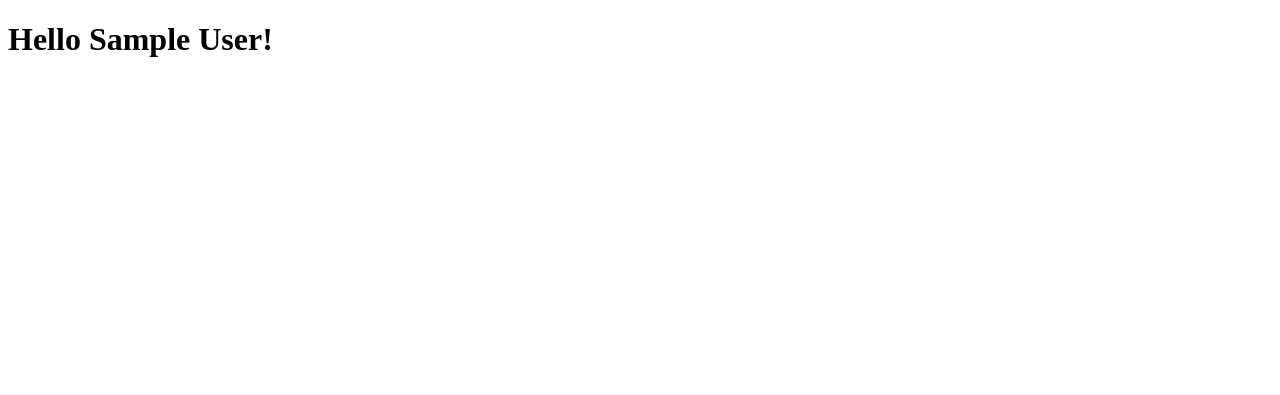
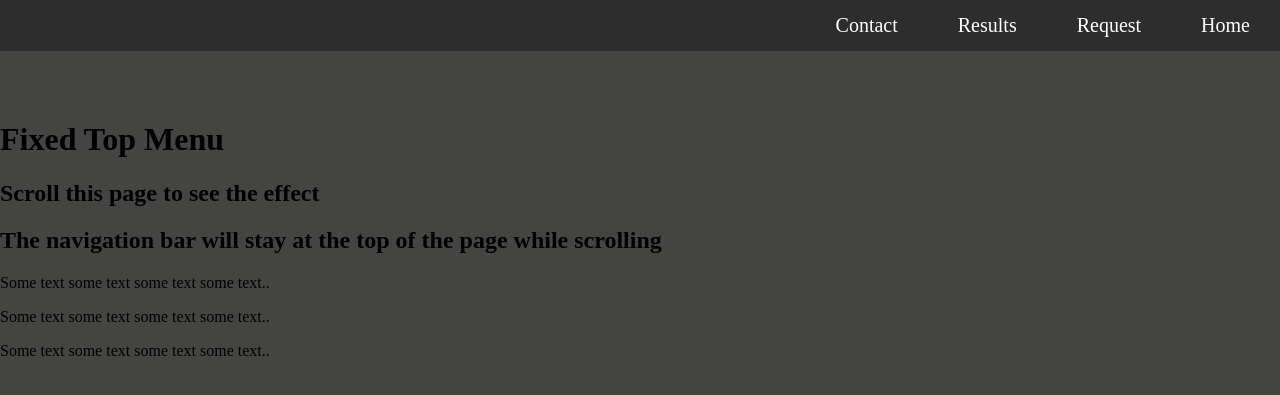
Before and after one commit to SamKhzym/tohacks-2021, a Flask app: page /results in a window 1280 px wide. Shown: the top 395 px of the page. Run offline with Flask 2, Linux system fonts and the light colour scheme; the visitor is signed in with stand-in values (Sample User, id 1).

Commit message:
Top Menu, Title
title

```diff
--- a/routes.py
+++ b/routes.py
@@ -19,7 +19,7 @@ def hello(name=None):
 @app.route("/results")
 def results():
     if "name" in session:
-        return render_template("template.html", name=session["name"])
+        return render_template("results.html", name=session["name"])
     else:
         return redirect("/")
 
--- /dev/null
+++ b/static/styles/results.css
@@ -0,0 +1,28 @@
+body {
+    margin:0;
+    background-color: #444442;
+    padding-top: 100px;
+  }
+
+  .navbar {
+    overflow: hidden;
+    background-color: #2d2d2d;
+    position: fixed;
+    top: 0;
+    width: 100%;
+  }
+
+  .navbar a {
+    float: right;
+    display: block;
+    color: white;
+    text-align: center;
+    padding: 14px 30px;
+    text-decoration: none;
+    font-size: 20px;
+  }
+
+  .navbar a:hover {
+    background: #ddd;
+    color: black;
+  }
--- /dev/null
+++ b/templates/results.html
@@ -0,0 +1,27 @@
+<!DOCTYPE html>
+<html>
+<head>
+  <meta name="viewport" content="width=device-width, initial-scale=1">
+  <link rel="stylesheet" href="{{ url_for('static', filename='styles/results.css') }}">
+</head>
+<body>
+
+  <div class="navbar">
+    <a href="#home">Home</a>
+    <a href="#request">Request</a>
+    <a href="#results">Results</a>
+    <a href="#contact">Contact</a>
+  </div>
+
+<div class="main">
+  <h1>Fixed Top Menu</h1>
+  <h2>Scroll this page to see the effect</h2>
+  <h2>The navigation bar will stay at the top of the page while scrolling</h2>
+
+  <p>Some text some text some text some text..</p>
+  <p>Some text some text some text some text..</p>
+  <p>Some text some text some text some text..</p>
+</div>
+
+</body>
+</html>
--- a/templates/template.html
+++ /dev/null
@@ -1,3 +0,0 @@
-<!doctype html>
-<title>Hello from Flask</title>
-  <h1>Hello {{ name }}!</h1>
```
Also changed, not shown: static/styles/mainpage.css (+28 -2 lines), templates/homepage.html (+12 -3 lines).
